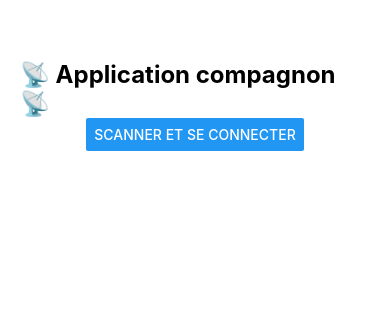
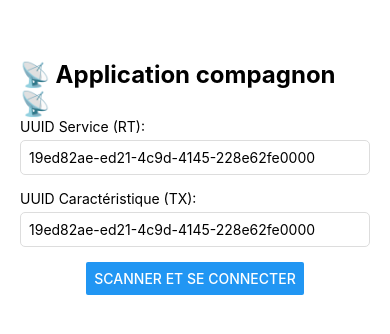
Before and after one commit to nahel-b/flipperApp, a React Native app: screen / in a window 390 px wide. Shown: the top 334 px of the page. Built offline with nearby package versions, Linux system fonts and the light colour scheme; what react-native-ble-plx would draw is missing.

Commit message:
ajout des inputs et uuids

```diff
--- a/bleView.js
+++ b/bleView.js
@@ -1,5 +1,5 @@
 import React, { useEffect, useState } from 'react';
-import { View, Text, Button, PermissionsAndroid, Platform, ScrollView } from 'react-native';
+import { View, Text, Button, PermissionsAndroid, Platform, ScrollView, TextInput, StyleSheet } from 'react-native';
 import { BleManager } from 'react-native-ble-plx';
 import base64 from 'react-native-base64';
 
@@ -8,6 +8,8 @@ const manager = new BleManager();
 export default function App() {
   const [messages, setMessages] = useState([]);
   const [connected, setConnected] = useState(false);
+  const [serviceUuid, setServiceUuid] = useState('19ed82ae-ed21-4c9d-4145-228e62fe0000'); // UUID mis à jour
+  const [characteristicUuid, setCharacteristicUuid] = useState('19ed82ae-ed21-4c9d-4145-228e62fe0000'); // TX
 
 
   useEffect(() => {
@@ -28,7 +30,7 @@ export default function App() {
 
       if (error) { console.log(error); return; }
 
-      if (device?.name?.includes('Er3ilu')) {
+      if (device?.name?.includes('Lora')) {
 
         console.log('Appareil trouvé:', device.name);
         manager.stopDeviceScan();
@@ -43,8 +45,8 @@ export default function App() {
           // Pour récupérer les messages envoytés par le flipper
           // non testé encore
           connectedDevice.monitorCharacteristicForService(
-            '19ed82ae-ed21-4c9d-4145-228e61fe0000', // RT ?
-            '19ed82ae-ed21-4c9d-4145-228e62fe0000', // TX
+            serviceUuid, // RT
+            characteristicUuid, // TX
             (error, characteristic) => {
               if (error) {
                 console.log('Erreur moniteur:', error);
@@ -59,8 +61,6 @@ export default function App() {
             }
           );
 
-
-
         } catch (erreur) {
           console.log('erreur :', erreur);
         }
@@ -72,15 +72,55 @@ export default function App() {
     <View style={{ flex: 1, padding: 20, paddingTop: 60,justifyContent: 'center', alignItems: 'center' }}>
 
       <Text style={{ fontSize: 24, fontWeight: 'bold' }}>📡 Application compagnon 📡</Text>
+
+      <View style={styles.inputContainer}>
+        <Text style={styles.label}>UUID Service (RT):</Text>
+        <TextInput
+          style={styles.input}
+          value={serviceUuid}
+          onChangeText={setServiceUuid}
+          placeholder="Service UUID"
+        />
+      </View>
+
+      <View style={styles.inputContainer}>
+        <Text style={styles.label}>UUID Caractéristique (TX):</Text>
+        <TextInput
+          style={styles.input}
+          value={characteristicUuid}
+          onChangeText={setCharacteristicUuid}
+          placeholder="Characteristic UUID"
+        />
+      </View>
+
       <Button title="Scanner et se connecter" onPress={scanAndConnect} disabled={connected} />
       <ScrollView style={{ marginTop: 20 }}>
 
         {messages.map((msg, i) => (
-          <View  style={{  }}>
-          <Text >{msg}</Text>
+          <View key={i} style={{  }}>
+            <Text>{msg}</Text>
           </View>
         ))}
       </ScrollView>
     </View>
   );
 }
+
+const styles = StyleSheet.create({
+  inputContainer: {
+    width: '100%',
+    marginBottom: 15,
+  },
+  label: {
+    fontSize: 14,
+    marginBottom: 5,
+  },
+  input: {
+    borderWidth: 1,
+    borderColor: '#ddd',
+    borderRadius: 5,
+    padding: 8,
+    fontSize: 14,
+    width: '100%',
+  }
+});
```
